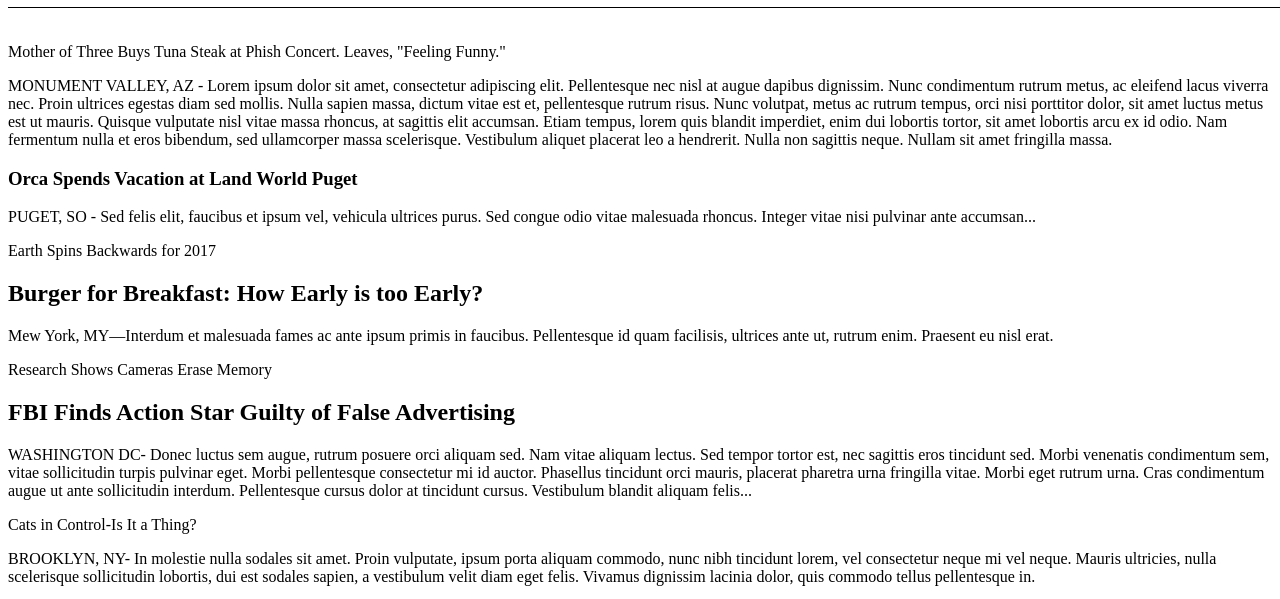
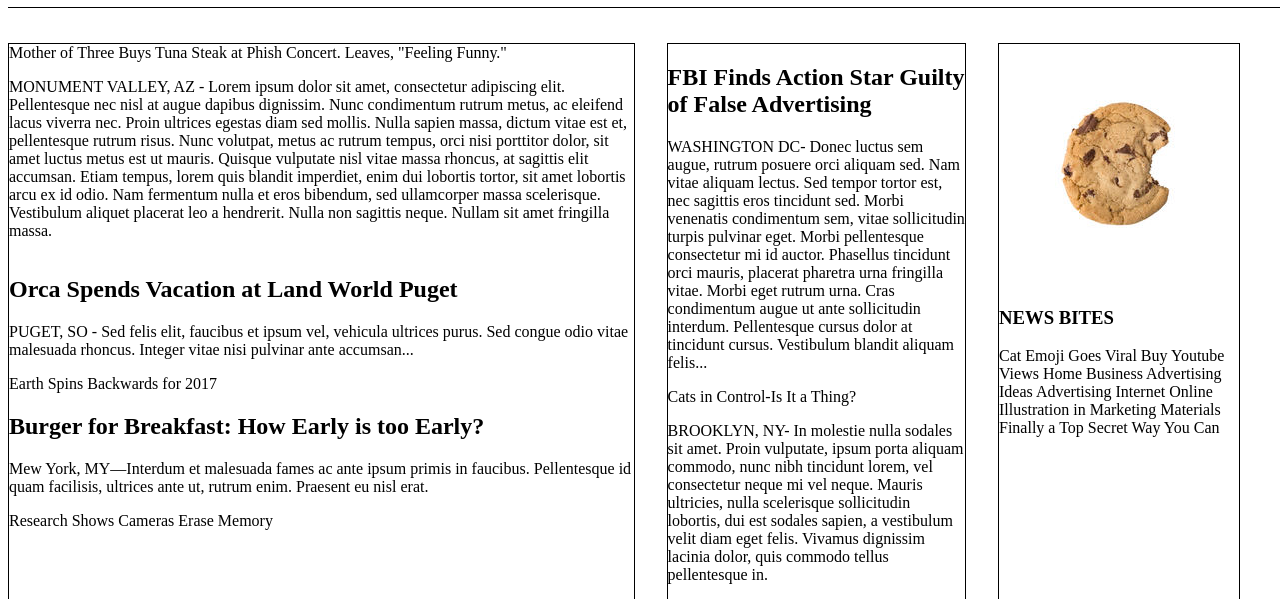
Before and after one commit to moryw/my-times, a plain HTML site: page index.html in a window 1280 px wide. Shown: the part 81-680 px from the top of the page. Drawn offline with Linux system fonts and the light colour scheme.

Commit message:
Possition the columns, add padding and width.

```diff
--- a/index.html
+++ b/index.html
@@ -39,7 +39,7 @@
 
     <!-- Content Section -->
 
-    <div class="content">
+    <div class="main-content">
 
       <!-- First Column -->
 
@@ -60,7 +60,7 @@
           <div class="large-story-1">
 
             <div class="story-content">
-              <h3>Orca Spends Vacation at Land World Puget</h3>
+              <h2>Orca Spends Vacation at Land World Puget</h2>
               <p class="narrative">PUGET, SO - Sed felis elit, faucibus et ipsum vel, vehicula ultrices purus. Sed congue odio vitae malesuada rhoncus. Integer vitae nisi pulvinar ante accumsan...</p>
             </div>
 
@@ -86,8 +86,6 @@
         </div>
 
       </div>
-      <!-- End First Column -->
-
 
       <!-- Second Column -->
 
@@ -123,6 +121,7 @@
         <div class="cookie image-content">
           <img src="./resources/images/cookie.png" alt="">
         </div>
+
         <div class="news-bites">
           <h3>NEWS BITES</h3>
           <span class="bite">Cat Emoji Goes Viral</span>
--- a/resources/css/master.css
+++ b/resources/css/master.css
@@ -1,3 +1,7 @@
+/*universal stylings*/
+
+
+
 /* Header Styles */
 
 header {
@@ -51,8 +55,32 @@ a {
   color: black;
 }
 
-.content {
+/*content styling*/
+
+.main-content {
   padding-top: 116px;
+  display: flex;
+}
+
+/*column styling*/
+
+.column {
+  border: 1px solid black;
+  display: flex;
+  flex-flow: column wrap;
+  margin-right: 32px;
+}
+
+.column.large {
+  width: 630px;
+}
+
+.column.medium {
+  width: 300px;
+}
+
+.column.small {
+  width: 240px;
 }
 
 
```
